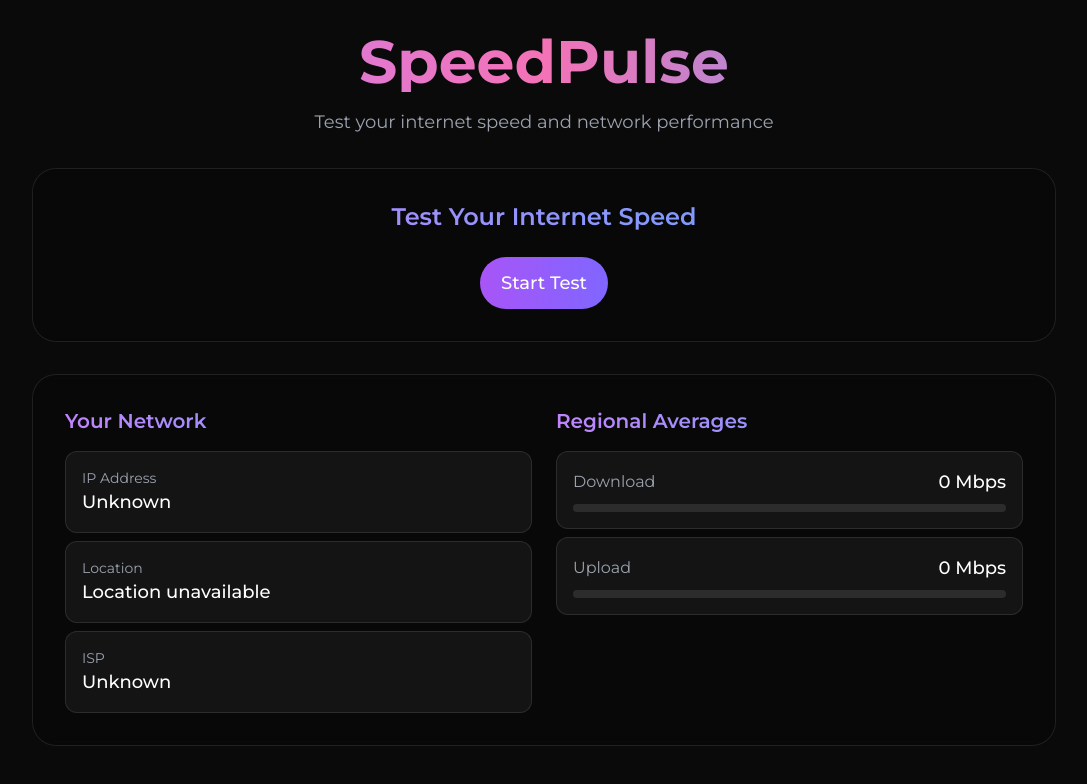
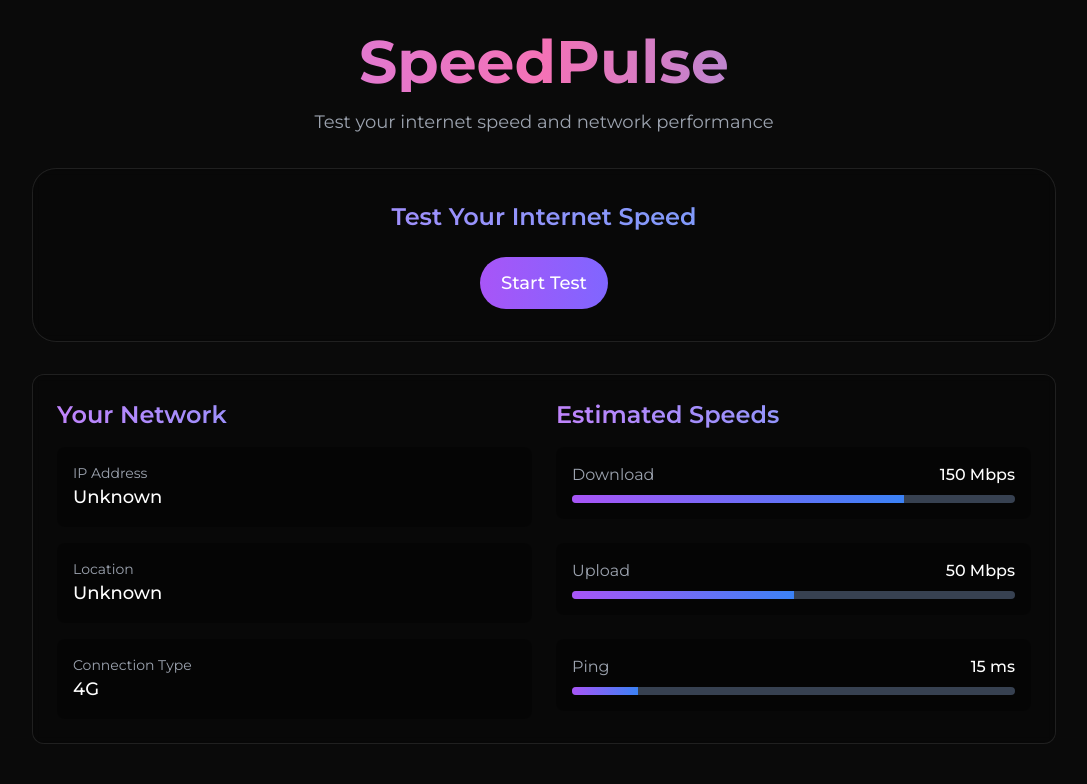
Before and after one commit to Victorola-coder/slow, a Next.js app: page / in a window 1280 px wide. Shown: the top 784 px of the page, without its empty margins (96-1183 px from the left). Built offline with nearby package versions, Linux system fonts and the light colour scheme; no server answers.

Commit message:
refactor: Simplify network info retrieval using timezone and local methods

```diff
--- a/app/api/network-info/route.ts
+++ b/app/api/network-info/route.ts
@@ -2,31 +2,24 @@ import { NextResponse } from "next/server";
 
 export async function GET(request: Request) {
   try {
+    // Get client IP from request headers
     const forwardedFor = request.headers.get("x-forwarded-for");
     const realIP = request.headers.get("x-real-ip");
     const ip = forwardedFor?.split(",")[0] || realIP || "127.0.0.1";
 
-    const geoResponse = await fetch(`https://ipapi.co/${ip}/json/`);
-
-    if (!geoResponse.ok) {
-      throw new Error(`Failed to fetch IP data: ${geoResponse.statusText}`);
-    }
-
-    const geoData = await geoResponse.json();
-
-    // Check for API error response
-    if (geoData.error) {
-      throw new Error(geoData.reason || "API Error");
-    }
+    // Get timezone-based location
+    const timezone = Intl.DateTimeFormat().resolvedOptions().timeZone;
+    const [continent, ...locationParts] = timezone.split("/");
+    const location = locationParts.join(", ").replace(/_/g, " ");
 
     return NextResponse.json({
       ip,
       location: {
-        country: geoData.country_name || "Unknown",
-        region: geoData.region || "Unknown",
-        city: geoData.city || "Unknown",
+        country: continent || "Unknown",
+        region: location || "Unknown",
+        city: "Unknown",
       },
-      isp: geoData.org || "Unknown ISP",
+      isp: "Local Network",
       regionalSpeeds: {
         averageDownload: 100,
         averageUpload: 50,
--- a/app/components/NetworkInfo.tsx
+++ b/app/components/NetworkInfo.tsx
@@ -1,9 +1,9 @@
 "use client";
 
-import { Card } from "./ui";
 import { motion } from "framer-motion";
 import { useState, useEffect } from "react";
 import { API_ENDPOINTS } from "../constants";
+import { getNetworkInfo } from "../lib/networkInfo";
 
 interface NetworkInfoData {
   ip: string;
@@ -27,12 +27,19 @@ export default function NetworkInfo() {
   useEffect(() => {
     async function fetchNetworkInfo() {
       try {
+        // Use our native implementation instead of API
+        const info = await getNetworkInfo();
+        setNetworkInfo(info);
+      } catch (error) {
+        console.error("Failed to fetch network info:", error);
+        // Fallback to API endpoint if native method fails
+        try {
           const response = await fetch(API_ENDPOINTS.networkInfo);
-        if (!response.ok) throw new Error("Network response was not ok");
           const data = await response.json();
           setNetworkInfo(data);
-      } catch (error) {
-        console.error("Failed to fetch network info:", error);
+        } catch (apiError) {
+          console.error("API fallback failed:", apiError);
+        }
       } finally {
         setLoading(false);
       }
@@ -43,53 +50,43 @@ export default function NetworkInfo() {
 
   if (loading) {
     return (
+      <div className="grid grid-cols-1 md:grid-cols-2 gap-6 p-6 rounded-xl bg-black/20 backdrop-blur-sm border border-white/10">
         <div className="space-y-4">
           <div className="h-8 bg-white/5 rounded animate-pulse" />
           <div className="h-24 bg-white/5 rounded animate-pulse" />
         </div>
-    );
-  }
-
-  // Show placeholder if data is not available
-  const locationText = networkInfo?.location
-    ? `${networkInfo.location.city || "Unknown"}, ${
-        networkInfo.location.region || "Unknown"
-      }`
-    : "Location unavailable";
-
-  return (
-    <motion.div
-      initial={{ opacity: 0, y: 20 }}
-      animate={{ opacity: 1, y: 0 }}
-      transition={{ duration: 0.5, delay: 0.2 }}
-      className="backdrop-blur-sm bg-black/20 rounded-3xl p-8 border border-white/10"
-    >
-      {loading ? (
         <div className="space-y-4">
           <div className="h-8 bg-white/5 rounded animate-pulse" />
           <div className="h-24 bg-white/5 rounded animate-pulse" />
         </div>
-      ) : (
-        <div className="space-y-8">
-          <div className="grid grid-cols-1 md:grid-cols-2 gap-6">
-            {/* Network Info */}
+      </div>
+    );
+  }
+
+  const locationText = networkInfo?.location
+    ? `${networkInfo.location.region || "Unknown"}`
+    : "Location unavailable";
+
+  return (
+    <div className="grid grid-cols-1 md:grid-cols-2 gap-6 p-6 rounded-xl bg-black/20 backdrop-blur-sm border border-white/10">
+      {/* Left Column - Network Info */}
+      <div>
+        <h2 className="text-2xl font-semibold bg-gradient-to-r from-purple-400 to-blue-400 bg-clip-text text-transparent mb-4">
+          Your Network
+        </h2>
         <div className="space-y-4">
-              <h3 className="text-xl font-semibold bg-gradient-to-r from-purple-400 to-blue-400 bg-clip-text text-transparent">
-                Your Network
-              </h3>
-              <div className="space-y-2">
-                <div className="bg-white/5 p-4 rounded-xl border border-white/10">
+          <div className="p-4 rounded-lg bg-black/30">
             <p className="text-gray-400 text-sm">IP Address</p>
             <p className="text-lg font-medium">
               {networkInfo?.ip || "Unknown"}
             </p>
           </div>
-                <div className="bg-white/5 p-4 rounded-xl border border-white/10">
+          <div className="p-4 rounded-lg bg-black/30">
             <p className="text-gray-400 text-sm">Location</p>
             <p className="text-lg font-medium">{locationText}</p>
           </div>
-                <div className="bg-white/5 p-4 rounded-xl border border-white/10">
-                  <p className="text-gray-400 text-sm">ISP</p>
+          <div className="p-4 rounded-lg bg-black/30">
+            <p className="text-gray-400 text-sm">Connection Type</p>
             <p className="text-lg font-medium">
               {networkInfo?.isp || "Unknown"}
             </p>
@@ -97,54 +94,75 @@ export default function NetworkInfo() {
         </div>
       </div>
 
-            {/* Regional Speeds */}
-            <div className="space-y-4">
-              <h3 className="text-xl font-semibold bg-gradient-to-r from-purple-400 to-blue-400 bg-clip-text text-transparent">
-                Regional Averages
-              </h3>
-              <div className="grid grid-cols-1 gap-2">
-                <div className="bg-white/5 p-4 rounded-xl border border-white/10">
-                  <div className="flex justify-between items-center">
-                    <p className="text-gray-400">Download</p>
-                    <p className="text-lg font-medium">
-                      {networkInfo?.regionalSpeeds.averageDownload || 0} Mbps
-                    </p>
+      {/* Right Column - Connection Speeds */}
+      <div>
+        <h2 className="text-2xl font-semibold bg-gradient-to-r from-purple-400 to-blue-400 bg-clip-text text-transparent mb-4">
+          Estimated Speeds
+        </h2>
+        <div className="space-y-6">
+          <div className="p-4 rounded-lg bg-black/30">
+            <div className="flex justify-between mb-2">
+              <span className="text-gray-400">Download</span>
+              <span className="font-medium">
+                {networkInfo?.regionalSpeeds?.averageDownload || 0} Mbps
+              </span>
             </div>
-                  <div className="mt-2 h-2 bg-white/10 rounded-full overflow-hidden">
-                    <div
-                      className="h-full bg-gradient-to-r from-purple-500 to-blue-500"
-                      style={{
+            <div className="h-2 bg-gray-700 rounded-full overflow-hidden">
+              <motion.div
+                initial={{ width: 0 }}
+                animate={{
                   width: `${
-                          (networkInfo?.regionalSpeeds.averageDownload || 0) / 2
+                    ((networkInfo?.regionalSpeeds?.averageDownload || 0) /
+                      200) *
+                    100
                   }%`,
                 }}
+                className="h-full bg-gradient-to-r from-purple-500 to-blue-500"
               />
             </div>
           </div>
-
-                <div className="bg-white/5 p-4 rounded-xl border border-white/10">
-                  <div className="flex justify-between items-center">
-                    <p className="text-gray-400">Upload</p>
-                    <p className="text-lg font-medium">
-                      {networkInfo?.regionalSpeeds.averageUpload || 0} Mbps
-                    </p>
+          <div className="p-4 rounded-lg bg-black/30">
+            <div className="flex justify-between mb-2">
+              <span className="text-gray-400">Upload</span>
+              <span className="font-medium">
+                {networkInfo?.regionalSpeeds?.averageUpload || 0} Mbps
+              </span>
             </div>
-                  <div className="mt-2 h-2 bg-white/10 rounded-full overflow-hidden">
-                    <div
-                      className="h-full bg-gradient-to-r from-purple-500 to-blue-500"
-                      style={{
+            <div className="h-2 bg-gray-700 rounded-full overflow-hidden">
+              <motion.div
+                initial={{ width: 0 }}
+                animate={{
                   width: `${
-                          (networkInfo?.regionalSpeeds.averageUpload || 0) / 2
+                    ((networkInfo?.regionalSpeeds?.averageUpload || 0) / 100) *
+                    100
                   }%`,
                 }}
+                className="h-full bg-gradient-to-r from-purple-500 to-blue-500"
+              />
+            </div>
+          </div>
+          <div className="p-4 rounded-lg bg-black/30">
+            <div className="flex justify-between mb-2">
+              <span className="text-gray-400">Ping</span>
+              <span className="font-medium">
+                {networkInfo?.regionalSpeeds?.averagePing || 0} ms
+              </span>
+            </div>
+            <div className="h-2 bg-gray-700 rounded-full overflow-hidden">
+              <motion.div
+                initial={{ width: 0 }}
+                animate={{
+                  width: `${
+                    ((networkInfo?.regionalSpeeds?.averagePing || 0) / 100) *
+                    100
+                  }%`,
+                }}
+                className="h-full bg-gradient-to-r from-purple-500 to-blue-500"
               />
             </div>
           </div>
         </div>
       </div>
     </div>
-        </div>
-      )}
-    </motion.div>
   );
 }
--- /dev/null
+++ b/app/lib/networkInfo.ts
@@ -0,0 +1,55 @@
+export async function getNetworkInfo() {
+  // Get connection info
+  const connection =
+    (navigator as any).connection ||
+    (navigator as any).mozConnection ||
+    (navigator as any).webkitConnection;
+
+  // Get rough location using timezone
+  const timezone = Intl.DateTimeFormat().resolvedOptions().timeZone;
+  const [continent, ...locationParts] = timezone.split("/");
+  const location = locationParts.join(", ").replace(/_/g, " ");
+
+  // Get connection type
+  let connectionType = "unknown";
+  if (connection) {
+    connectionType = connection.effectiveType || connection.type || "unknown";
+  }
+
+  // Estimate speeds based on connection type
+  let speeds = {
+    averageDownload: 100,
+    averageUpload: 50,
+    averagePing: 20,
+  };
+
+  if (connectionType === "4g") {
+    speeds = { averageDownload: 150, averageUpload: 50, averagePing: 15 };
+  } else if (connectionType === "3g") {
+    speeds = { averageDownload: 50, averageUpload: 20, averagePing: 40 };
+  } else if (connectionType === "2g") {
+    speeds = { averageDownload: 10, averageUpload: 5, averagePing: 100 };
+  }
+
+  return {
+    ip: await getPublicIP(),
+    location: {
+      country: continent || "Unknown",
+      region: location || "Unknown",
+      city: "Unknown",
+    },
+    isp: connectionType.toUpperCase(),
+    regionalSpeeds: speeds,
+  };
+}
+
+async function getPublicIP(): Promise<string> {
+  try {
+    const response = await fetch("https://api.ipify.org?format=json");
+    const data = await response.json();
+    return data.ip;
+  } catch (error) {
+    console.error("Failed to fetch IP:", error);
+    return "Unknown";
+  }
+}
```
Lines whose indentation alone changed are shown as unchanged.
